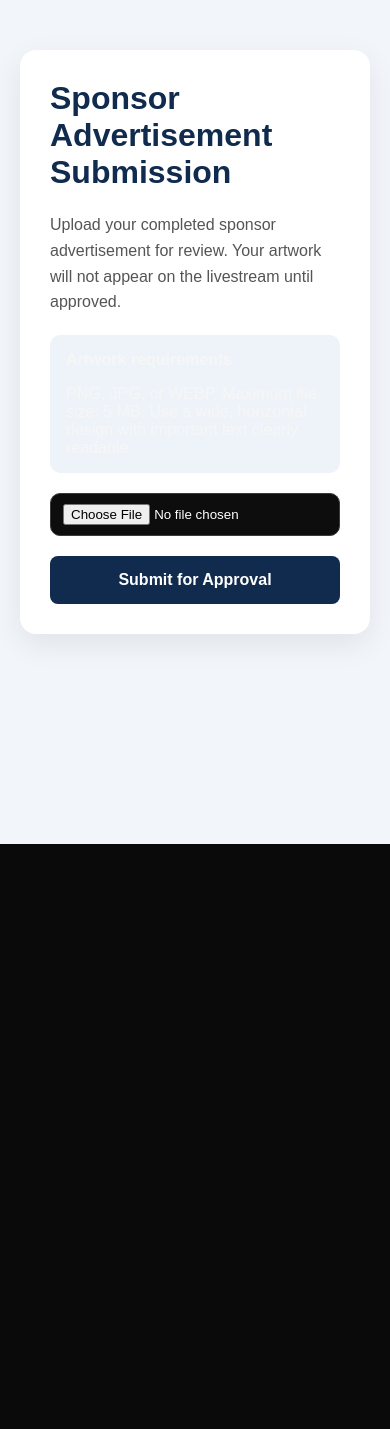
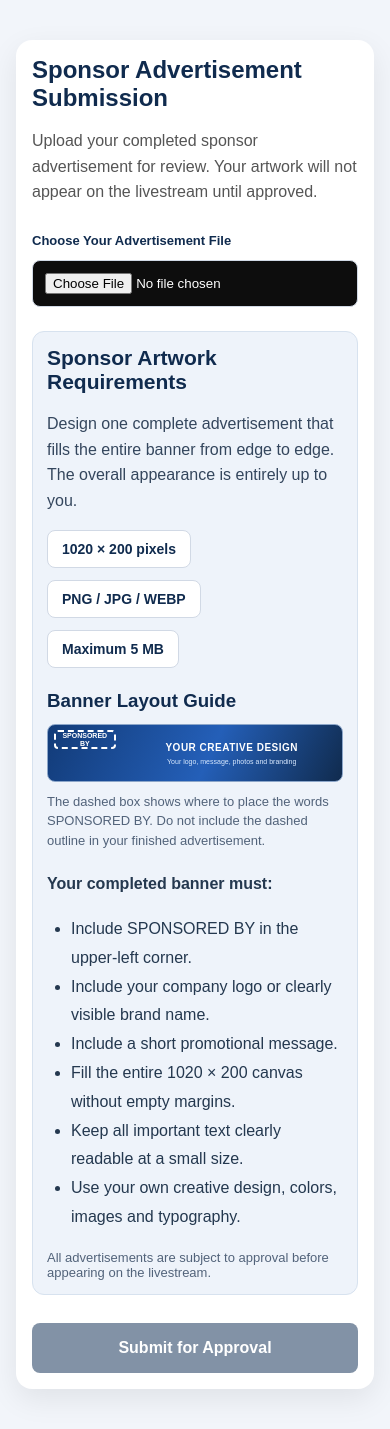
Before and after one commit to regevhamamy2/whatnotadspace, a Next.js app: page /sponsor/1 in a window 390 px wide. Before the commit the page ends 844 px from the top, so only its background shows below. Built offline with nearby package versions, Linux system fonts and the light colour scheme.

Commit message:
Update page.js

```diff
--- a/app/sponsor/[token]/page.js
+++ b/app/sponsor/[token]/page.js
@@ -1,8 +1,12 @@
 
 'use client';
 
-import { useState } from 'react';
+import { useEffect, useState } from 'react';
 import { useParams } from 'next/navigation';
+
+const BANNER_WIDTH = 1020;
+const BANNER_HEIGHT = 200;
+const MAX_FILE_SIZE = 5 * 1024 * 1024;
 
 export default function SponsorUploadPage() {
   const params = useParams();
@@ -14,8 +18,20 @@ export default function SponsorUploadPage() {
   const [message, setMessage] = useState('');
   const [success, setSuccess] = useState(false);
 
-  function selectFile(event) {
+  useEffect(() => {
+    return () => {
+      if (preview) URL.revokeObjectURL(preview);
+    };
+  }, [preview]);
+
+  async function selectFile(event) {
     const selected = event.target.files?.[0];
+
+    setFile(null);
+    setPreview('');
+    setMessage('');
+    setSuccess(false);
+
     if (!selected) return;
 
     const allowed = [
@@ -25,23 +41,74 @@ export default function SponsorUploadPage() {
     ];
 
     if (!allowed.includes(selected.type)) {
-      setMessage('Please select a PNG, JPG, or WEBP image.');
+      setMessage(
+        'Please select a PNG, JPG, or WEBP image.'
+      );
+      event.target.value = '';
       return;
     }
 
-    if (selected.size > 5 * 1024 * 1024) {
-      setMessage('The image must be smaller than 5 MB.');
+    if (selected.size > MAX_FILE_SIZE) {
+      setMessage(
+        'The image must be smaller than 5 MB.'
+      );
+      event.target.value = '';
+      return;
+    }
+
+    const imageUrl = URL.createObjectURL(selected);
+
+    try {
+      const dimensions = await new Promise(
+        (resolve, reject) => {
+          const image = new Image();
+
+          image.onload = () => {
+            resolve({
+              width: image.naturalWidth,
+              height: image.naturalHeight
+            });
+          };
+
+          image.onerror = () => {
+            reject(new Error('Could not read image.'));
+          };
+
+          image.src = imageUrl;
+        }
+      );
+
+      if (
+        dimensions.width !== BANNER_WIDTH ||
+        dimensions.height !== BANNER_HEIGHT
+      ) {
+        URL.revokeObjectURL(imageUrl);
+
+        setMessage(
+          `Incorrect dimensions: ${dimensions.width} × ` +
+          `${dimensions.height} pixels. ` +
+          `Your banner must be exactly ` +
+          `${BANNER_WIDTH} × ${BANNER_HEIGHT} pixels.`
+        );
+
+        event.target.value = '';
         return;
       }
 
       setFile(selected);
-    setPreview(URL.createObjectURL(selected));
-    setMessage('');
-    setSuccess(false);
+      setPreview(imageUrl);
+    } catch (error) {
+      URL.revokeObjectURL(imageUrl);
+      setMessage(
+        'We could not read your image. Please try another file.'
+      );
+      event.target.value = '';
+    }
   }
 
   async function submit(event) {
     event.preventDefault();
+
     if (!file || uploading) return;
 
     setUploading(true);
@@ -49,118 +116,430 @@ export default function SponsorUploadPage() {
 
     try {
       const form = new FormData();
+
       form.append('file', file);
       form.append('token', token);
 
-      const response = await fetch('/api/sponsor-submit', {
+      const response = await fetch(
+        '/api/sponsor-submit',
+        {
           method: 'POST',
           body: form
-      });
+        }
+      );
 
       const result = await response.json();
 
       if (!response.ok) {
-        throw new Error(result.error || 'Upload failed.');
+        throw new Error(
+          result.error || 'Upload failed.'
+        );
       }
 
       setSuccess(true);
       setMessage(
-        'Your advertisement was submitted successfully and is awaiting approval.'
+        'Your advertisement was submitted successfully ' +
+        'and is awaiting approval.'
       );
     } catch (error) {
-      setMessage(error.message || 'Something went wrong.');
+      setMessage(
+        error.message || 'Something went wrong.'
+      );
     } finally {
       setUploading(false);
     }
   }
 
   return (
-    <main style={{
+    <main
+      style={{
         minHeight: '100vh',
         background: '#f2f5fa',
-      padding: '50px 20px',
+        padding: '40px 16px',
         fontFamily: 'Arial, sans-serif'
-    }}>
-      <div style={{
-        maxWidth: 650,
+      }}
+    >
+      <div
+        style={{
+          maxWidth: 1100,
           margin: '0 auto',
-        background: '#fff',
+          background: '#ffffff',
           borderRadius: 16,
-        padding: 30,
-        boxShadow: '0 10px 30px rgba(0,0,0,0.08)'
-      }}>
-        <h1 style={{ color: '#102b4e', marginTop: 0 }}>
+          padding: 'clamp(16px, 4vw, 36px)',
+          boxShadow:
+            '0 10px 30px rgba(0,0,0,0.08)'
+        }}
+      >
+        <h1
+          style={{
+            color: '#102b4e',
+            marginTop: 0,
+            fontSize: 'clamp(24px, 4vw, 32px)'
+          }}
+        >
           Sponsor Advertisement Submission
         </h1>
 
-        <p style={{ color: '#555', lineHeight: 1.6 }}>
-          Upload your completed sponsor advertisement for
-          review. Your artwork will not appear on the
-          livestream until approved.
+        <p
+          style={{
+            color: '#555',
+            lineHeight: 1.6
+          }}
+        >
+          Upload your completed sponsor advertisement
+          for review. Your artwork will not appear on
+          the livestream until approved.
         </p>
 
-        <div style={{
-          background: '#eef3fa',
-          borderRadius: 10,
-          padding: 16,
-          margin: '20px 0'
-        }}>
-          <strong>Artwork requirements</strong>
-          <p style={{ marginBottom: 0 }}>
-            PNG, JPG, or WEBP. Maximum file size: 5 MB.
-            Use a wide, horizontal design with important
-            text clearly readable.
-          </p>
-        </div>
+        <form onSubmit={submit}>
+          <div style={{ marginTop: 28 }}>
+            <label
+              htmlFor="sponsor-file"
+              style={{
+                display: 'block',
+                fontWeight: 'bold',
+                color: '#102b4e',
+                marginBottom: 12
+              }}
+            >
+              Choose Your Advertisement File
+            </label>
 
-        <form onSubmit={submit}>
             <input
+              id="sponsor-file"
               type="file"
               accept="image/png,image/jpeg,image/webp"
               onChange={selectFile}
-            style={{ marginBottom: 20, width: '100%' }}
+              style={{
+                width: '100%',
+                boxSizing: 'border-box',
+                padding: 12,
+                border: '1px solid #d1d9e5',
+                borderRadius: 8
+              }}
             />
+          </div>
 
+          {/* ARTWORK INSTRUCTIONS */}
+          <section
+            style={{
+              marginTop: 24,
+              marginBottom: 28,
+              padding: 'clamp(14px, 3vw, 24px)',
+              borderRadius: 12,
+              background: '#eef3fa',
+              border: '1px solid #d7e2ef'
+            }}
+          >
+            <h2
+              style={{
+                color: '#102b4e',
+                fontSize: 21,
+                marginTop: 0
+              }}
+            >
+              Sponsor Artwork Requirements
+            </h2>
+
+            <p
+              style={{
+                color: '#34465d',
+                lineHeight: 1.6
+              }}
+            >
+              Design one complete advertisement
+              that fills the entire banner from
+              edge to edge. The overall appearance
+              is entirely up to you.
+            </p>
+
+            <div
+              style={{
+                display: 'flex',
+                flexWrap: 'wrap',
+                gap: 12,
+                marginBottom: 22
+              }}
+            >
+              {[
+                '1020 × 200 pixels',
+                'PNG / JPG / WEBP',
+                'Maximum 5 MB'
+              ].map(item => (
+                <div
+                  key={item}
+                  style={{
+                    background: '#ffffff',
+                    border: '1px solid #d1d9e5',
+                    borderRadius: 8,
+                    padding: '10px 14px',
+                    color: '#102b4e',
+                    fontWeight: 'bold',
+                    fontSize: 14
+                  }}
+                >
+                  {item}
+                </div>
+              ))}
+            </div>
+
+            <h3
+              style={{
+                color: '#102b4e',
+                marginBottom: 12
+              }}
+            >
+              Banner Layout Guide
+            </h3>
+
+            {/* EXACT 5.1:1 BANNER PROPORTIONS */}
+            <div
+              style={{
+                width: '100%',
+                aspectRatio: '1020 / 200',
+                position: 'relative',
+                overflow: 'hidden',
+                boxSizing: 'border-box',
+                background:
+                  'linear-gradient(115deg, #123b78, #245fb8 55%, #102b4e)',
+                borderRadius: 8,
+                border: '1px solid #8ca6c9'
+              }}
+            >
+              {/* REQUIRED TOP-LEFT PLACEMENT */}
+              <div
+                style={{
+                  position: 'absolute',
+                  top: '9%',
+                  left: '2%',
+                  width: '21%',
+                  height: '35%',
+                  border: '2px dashed #ffffff',
+                  borderRadius: 4,
+                  boxSizing: 'border-box',
+                  display: 'flex',
+                  alignItems: 'center',
+                  justifyContent: 'center',
+                  padding: 3
+                }}
+              >
+                <span
+                  style={{
+                    color: '#ffffff',
+                    fontSize:
+                      'clamp(7px, 1.35vw, 15px)',
+                    fontWeight: 900,
+                    textAlign: 'center',
+                    lineHeight: 1.1
+                  }}
+                >
+                  SPONSORED BY
+                </span>
+              </div>
+
+              {/* OPEN CREATIVE SPACE */}
+              <div
+                style={{
+                  position: 'absolute',
+                  left: '28%',
+                  right: '3%',
+                  top: '22%',
+                  bottom: '18%',
+                  display: 'flex',
+                  alignItems: 'center',
+                  justifyContent: 'center',
+                  textAlign: 'center'
+                }}
+              >
+                <div>
+                  <div
+                    style={{
+                      color: '#ffffff',
+                      fontWeight: 900,
+                      fontSize:
+                        'clamp(10px, 2.1vw, 25px)',
+                      letterSpacing: 0.5
+                    }}
+                  >
+                    YOUR CREATIVE DESIGN
+                  </div>
+
+                  <div
+                    style={{
+                      color: '#d8e9ff',
+                      fontSize:
+                        'clamp(7px, 1.1vw, 14px)',
+                      marginTop: 5
+                    }}
+                  >
+                    Your logo, message, photos and branding
+                  </div>
+                </div>
+              </div>
+            </div>
+
+            <p
+              style={{
+                color: '#52637a',
+                fontSize: 13,
+                marginTop: 10,
+                lineHeight: 1.5
+              }}
+            >
+              The dashed box shows where to place
+              the words SPONSORED BY. Do not include
+              the dashed outline in your finished
+              advertisement.
+            </p>
+
+            <div
+              style={{
+                marginTop: 20,
+                color: '#24384f',
+                lineHeight: 1.8
+              }}
+            >
+              <strong>
+                Your completed banner must:
+              </strong>
+
+              <ul
+                style={{
+                  paddingLeft: 24,
+                  marginBottom: 0
+                }}
+              >
+                <li>
+                  Include SPONSORED BY in the
+                  upper-left corner.
+                </li>
+                <li>
+                  Include your company logo or
+                  clearly visible brand name.
+                </li>
+                <li>
+                  Include a short promotional message.
+                </li>
+                <li>
+                  Fill the entire 1020 × 200 canvas
+                  without empty margins.
+                </li>
+                <li>
+                  Keep all important text clearly
+                  readable at a small size.
+                </li>
+                <li>
+                  Use your own creative design,
+                  colors, images and typography.
+                </li>
+              </ul>
+            </div>
+
+            <p
+              style={{
+                color: '#52637a',
+                fontSize: 13,
+                marginBottom: 0,
+                marginTop: 18
+              }}
+            >
+              All advertisements are subject
+              to approval before appearing
+              on the livestream.
+            </p>
+          </section>
+
+          {/* UPLOADED IMAGE PREVIEW */}
           {preview && (
-            <div style={{ marginBottom: 20 }}>
-              <p><strong>Artwork preview</strong></p>
+            <div
+              style={{
+                marginBottom: 24
+              }}
+            >
+              <h3
+                style={{
+                  color: '#102b4e'
+                }}
+              >
+                Your Artwork Preview
+              </h3>
+
+              <div
+                style={{
+                  width: '100%',
+                  aspectRatio: '1020 / 200',
+                  border: '1px solid #d1d9e5',
+                  borderRadius: 8,
+                  overflow: 'hidden',
+                  boxSizing: 'border-box'
+                }}
+              >
                 <img
                   src={preview}
                   alt="Advertisement preview"
                   style={{
+                    display: 'block',
                     width: '100%',
-                  borderRadius: 8,
-                  border: '1px solid #ddd'
+                    height: '100%',
+                    objectFit: 'cover'
                   }}
                 />
+              </div>
+
+              <p
+                style={{
+                  color: '#52637a',
+                  fontSize: 13
+                }}
+              >
+                This preview shows how your
+                advertisement will fit inside
+                the livestream banner.
+              </p>
             </div>
           )}
 
           <button
             type="submit"
-            disabled={!file || uploading}
+            disabled={!file || uploading || success}
             style={{
               width: '100%',
-              padding: '15px 20px',
-              background: '#102b4e',
-              color: '#fff',
+              padding: '16px 20px',
+              background:
+                !file || uploading || success
+                  ? '#8292a6'
+                  : '#102b4e',
+              color: '#ffffff',
               border: 'none',
               borderRadius: 8,
               fontWeight: 'bold',
               fontSize: 16,
-              cursor: 'pointer'
+              cursor:
+                !file || uploading || success
+                  ? 'not-allowed'
+                  : 'pointer'
             }}
           >
-            {uploading ? 'Uploading...' : 'Submit for Approval'}
+            {uploading
+              ? 'Uploading...'
+              : success
+                ? 'Submitted Successfully'
+                : 'Submit for Approval'}
           </button>
         </form>
 
         {message && (
-          <p style={{
+          <p
+            role="status"
+            style={{
               marginTop: 20,
-            color: success ? '#16703b' : '#b42318',
-            fontWeight: 'bold'
-          }}>
+              color: success
+                ? '#16703b'
+                : '#b42318',
+              fontWeight: 'bold',
+              lineHeight: 1.5
+            }}
+          >
             {message}
           </p>
         )}
```
Lines whose indentation alone changed are shown as unchanged.
